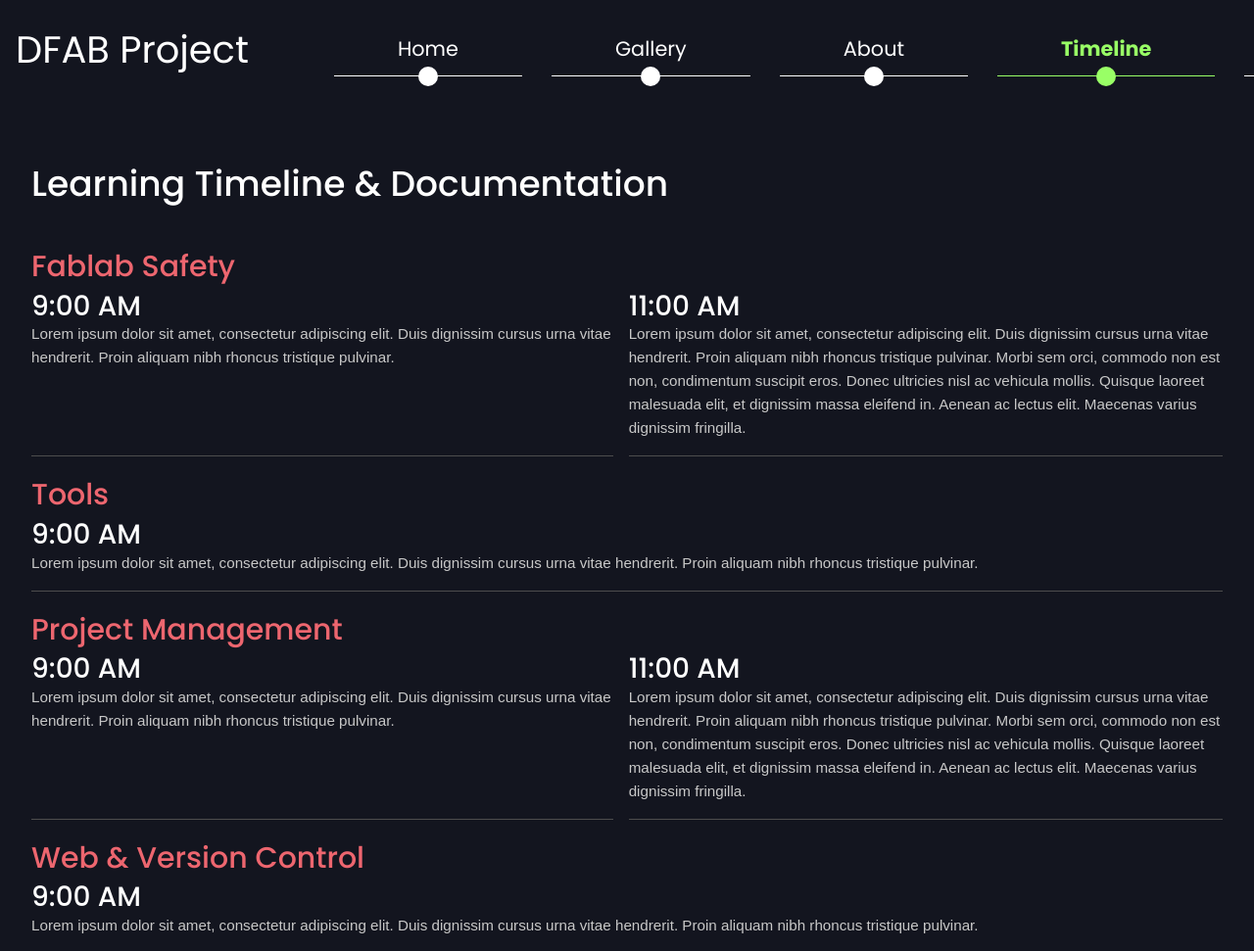
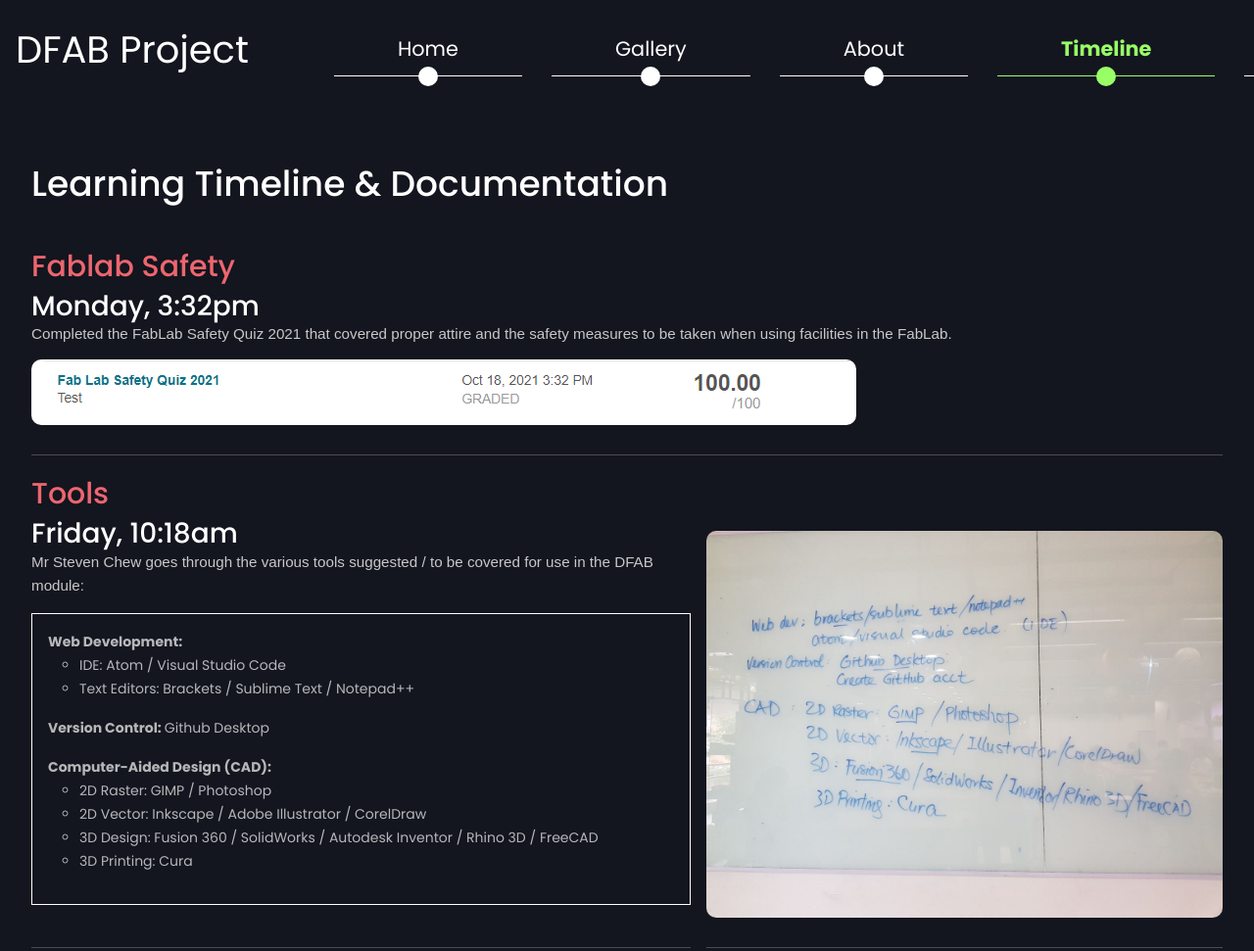
Before and after one commit to meloppeitreet/dfab-ay2021-s2-project, a plain HTML site: page timeline.html in a window 1280 px wide. Shown: the top 971 px of the page at 98% size. Drawn offline with Linux system fonts and the light colour scheme.

Commit message:
Week 1 to 2 added

```diff
--- a/assets/css/style.css
+++ b/assets/css/style.css
@@ -584,6 +584,32 @@ article:nth-child(4) {
     grid-area: 0.0416666667;
 }
 
+article img {
+    border-radius: 10px;
+    margin: 1em 0
+}
+
+article > ul{
+    margin-top: 1rem;
+    border: solid 1px white;
+    padding: 1rem;
+}
+
+article > ul > li{
+    margin-bottom: 1rem;
+    font-weight: bold;
+}
+
+article > ul > li > span{
+    font-weight:normal;
+}
+
+article > ul > li > ul{
+    font-weight: normal;
+    list-style-type: circle;
+    padding-left: 2rem;
+}
+
 .timeline-section {
 
     margin-top: 1.5em;
--- a/timeline.html
+++ b/timeline.html
@@ -75,12 +75,9 @@
             <h2 class="topic-title">Fablab Safety</h2>
             <div class="grid-wrapper">
                 <article>
-                <h3>9:00 AM</h3>
-                <p>Lorem ipsum dolor sit amet, consectetur adipiscing elit. Duis dignissim cursus urna vitae hendrerit. Proin aliquam nibh rhoncus tristique pulvinar. </p>
-                </article>
-                <article>
-                <h3>11:00 AM</h3>
-                <p>Lorem ipsum dolor sit amet, consectetur adipiscing elit. Duis dignissim cursus urna vitae hendrerit. Proin aliquam nibh rhoncus tristique pulvinar. Morbi sem orci, commodo non est non, condimentum suscipit eros. Donec ultricies nisl ac vehicula mollis. Quisque laoreet malesuada elit, et dignissim massa eleifend in. Aenean ac lectus elit. Maecenas varius dignissim fringilla. </p>
+                    <h3>Monday, 3:32pm</h3>
+                    <p>Completed the FabLab Safety Quiz 2021 that covered proper attire and the safety measures to be taken when using facilities in the FabLab.</p>
+                    <img src="assets/img/FabLabSafetyQuiz.png"/>
                 </article>
             </div>
             </section>
@@ -90,8 +87,28 @@
             <h2 class="topic-title">Tools</h2>
             <div class="grid-wrapper">
                 <article>
-                <h3>9:00 AM</h3>
-                <p>Lorem ipsum dolor sit amet, consectetur adipiscing elit. Duis dignissim cursus urna vitae hendrerit. Proin aliquam nibh rhoncus tristique pulvinar. </p>
+                    <h3>Friday, 10:18am</h3>
+                    <p>Mr Steven Chew goes through the various tools suggested / to be covered for use in the DFAB module: </p>
+                    <ul>
+                        <li>Web Development:
+                            <ul>
+                                <li>IDE: Atom / Visual Studio Code</li>
+                                <li>Text Editors: Brackets / Sublime Text / Notepad++ </li>
+                            </ul>
+                        </li>
+                        <li>Version Control: <span>Github Desktop</span></li>
+                        <li>Computer-Aided Design (CAD):
+                            <ul>
+                                <li>2D Raster: GIMP / Photoshop</li>
+                                <li>2D Vector: Inkscape / Adobe Illustrator / CorelDraw </li>
+                                <li>3D Design: Fusion 360 / SolidWorks / Autodesk Inventor / Rhino 3D / FreeCAD </li>
+                                <li>3D Printing: Cura</li>
+                            </ul>
+                        </li>
+                    </ul>
+                </article>
+                <article>
+                    <img src="assets/img/tools.jpeg" />
                 </article>
             </div>
             </section>
```
Also changed, not shown: assets/img/FabLabSafetyQuiz.png (added), assets/img/tools.jpeg (added).
